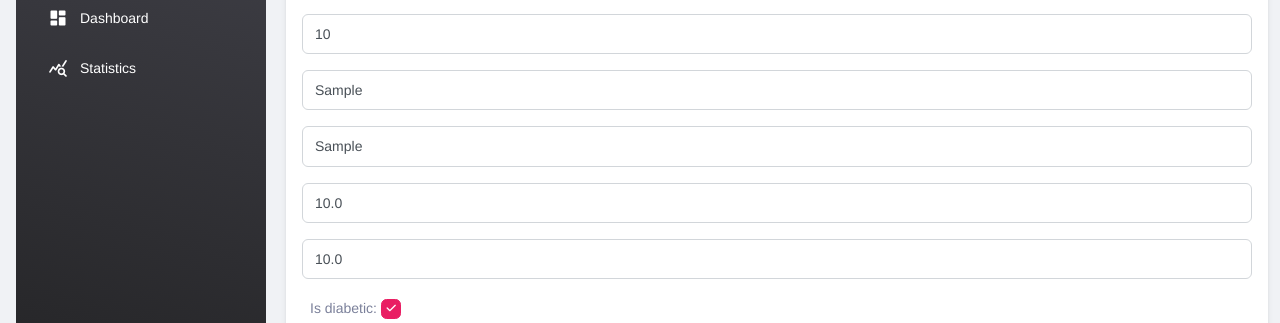
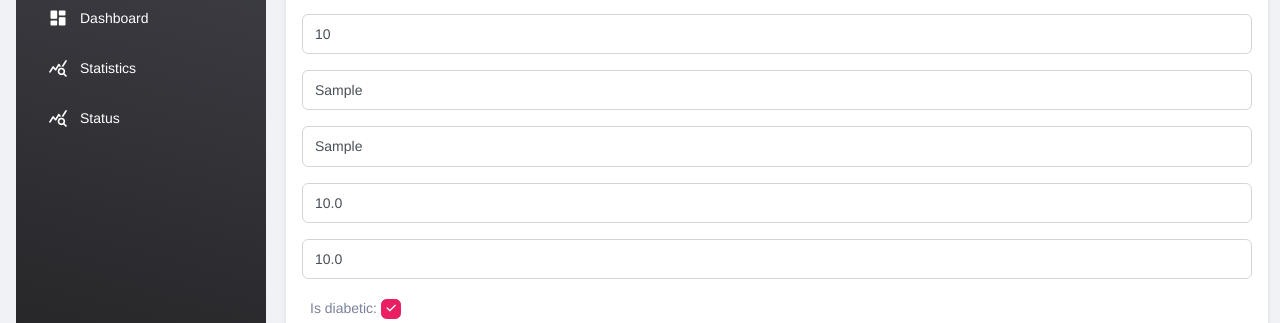
Before and after one commit to cla-bit/eHealth, a Django app: page /1/patient/information/ in a window 1280 px wide. Shown: the part 169-492 px from the top of the page. Run offline with Django 5.2, Linux system fonts and the light colour scheme; a user stored in the database is signed in; tables that the repository leaves empty hold one stand-in row (values such as "Sample post"); parts of the project's set-up code (start-up, migrations or seed data) failed here and were passed over; some libraries are stand-ins or nearby versions.

Commit message:
Update worker-aside.html

```diff
--- a/templates/aside/worker-aside.html
+++ b/templates/aside/worker-aside.html
@@ -40,5 +40,16 @@
                     </a>
                 </li>
 
+                {% url 'core:status' request.user.id  as url %}
+
+                <li class="nav-item">
+                    <a class="nav-link text-white {% if request.path == url %} active bg-gradient-primary{% endif %}" href="{{ url }}">
+                        <div class="text-white text-center me-2 d-flex align-items-center justify-content-center">
+                            <i class="material-icons opacity-10">query_stats</i>
+                        </div>
+                        <span class="nav-link-text ms-1">Status</span>
+                    </a>
+                </li>
+
             </ul>
         </div>
```
